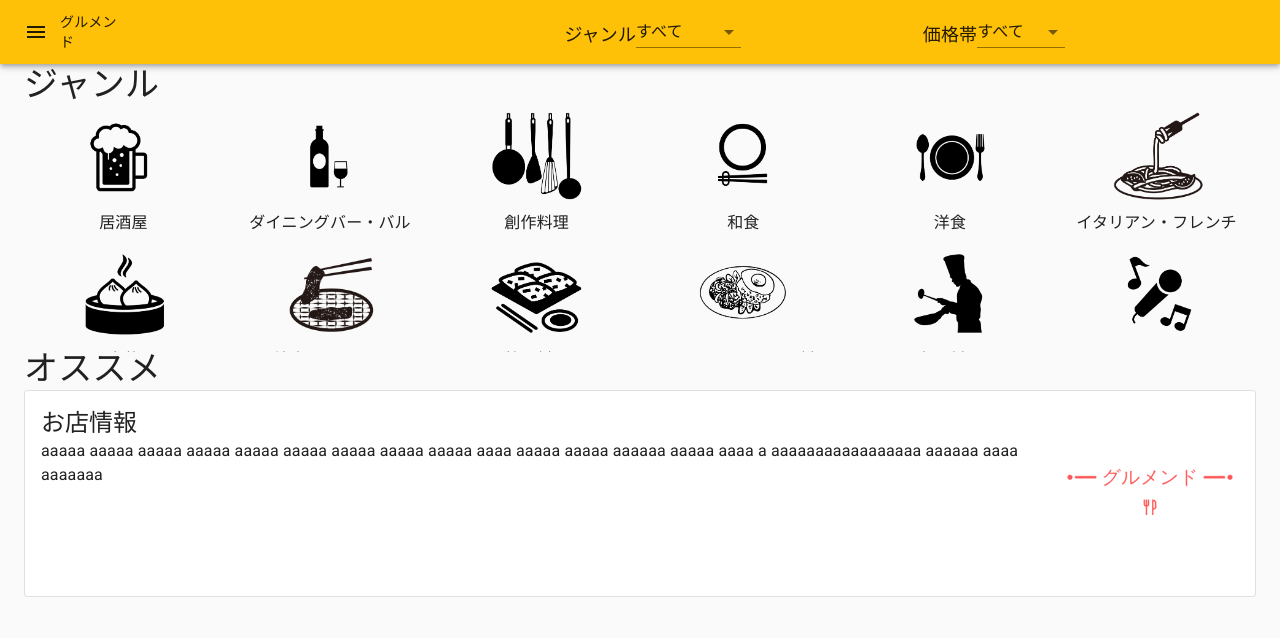
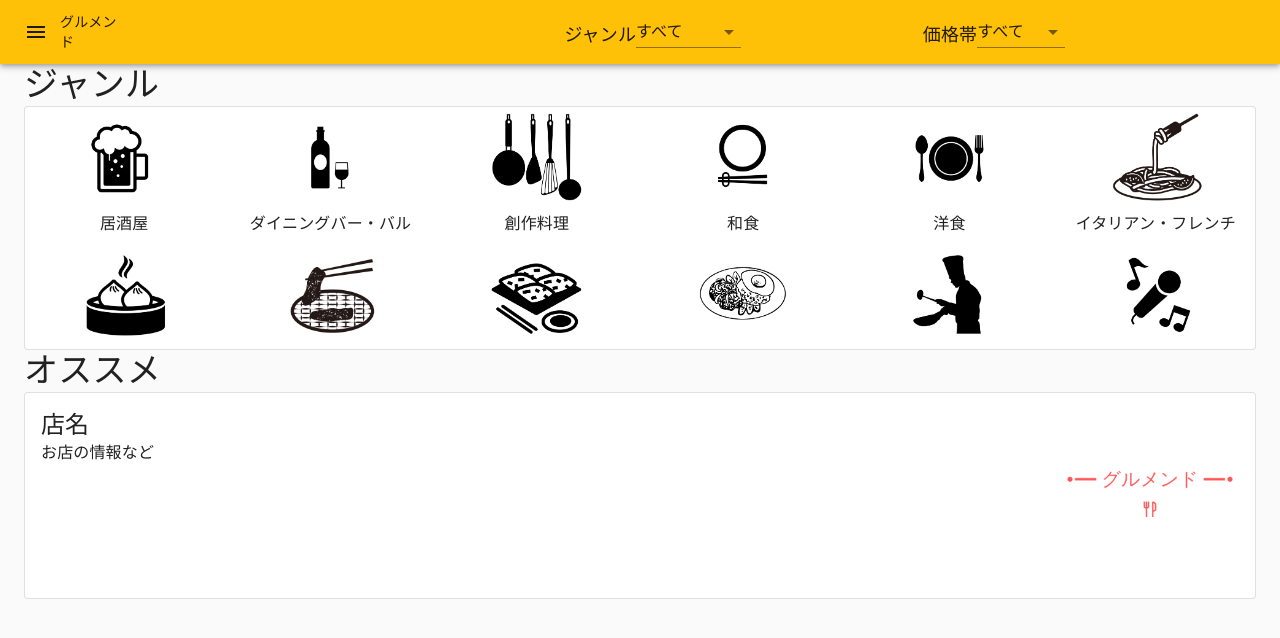
Before and after one commit to jey3dayo/nextjs-hands-on-2021, a Next.js app: page / in a window 1280 px wide. Shown: the top 638 px of the page. Built offline with nearby package versions, Linux system fonts and the light colour scheme.

Commit message:
ジャンルのデザイン

```diff
--- a/pages/index.js
+++ b/pages/index.js
@@ -19,6 +19,7 @@ const Index = () => {
       <CustomAppBar />
       <Container>
         <Typography variant="h4">ジャンル</Typography>
+        <Card variant="outlined" className={classes.root}>
         <Grid container spacing={1} className={classes.genre} justifyContent="center">
           <Grid item xs={2} className={classes.image}>
             <Image alt="居酒屋" src="/beer.png" width={100} height={100} />
@@ -89,15 +90,15 @@ const Index = () => {
             <Typography>その他グルメ</Typography>
           </Grid>
         </Grid>
+        </Card>
         <Typography variant="h4">オススメ</Typography>
         <Card variant="outlined" className={classes.root} borderRadius="borderRadius">
           <Grid container>
             <Grid item xs={10}>
               <CardContent className={classes.details}>
-                <Typography variant="h5">お店情報</Typography>
+                <Typography variant="h5">店名</Typography>
                 <Typography variant="body1">
-                  aaaaa aaaaa aaaaa aaaaa aaaaa aaaaa aaaaa aaaaa aaaaa aaaa aaaaa aaaaa aaaaaa aaaaa aaaa a
-                  aaaaaaaaaaaaaaaaa aaaaaa aaaa aaaaaaa
+                  お店の情報など
                 </Typography>
               </CardContent>
             </Grid>
@@ -132,6 +133,7 @@ const useStyles = makeStyles({
   },
   image: {
     textAlign: 'center',
+    flexDirection: 'column',
   },
 });
 
```
Also changed, not shown: public/logo.png (deleted).
